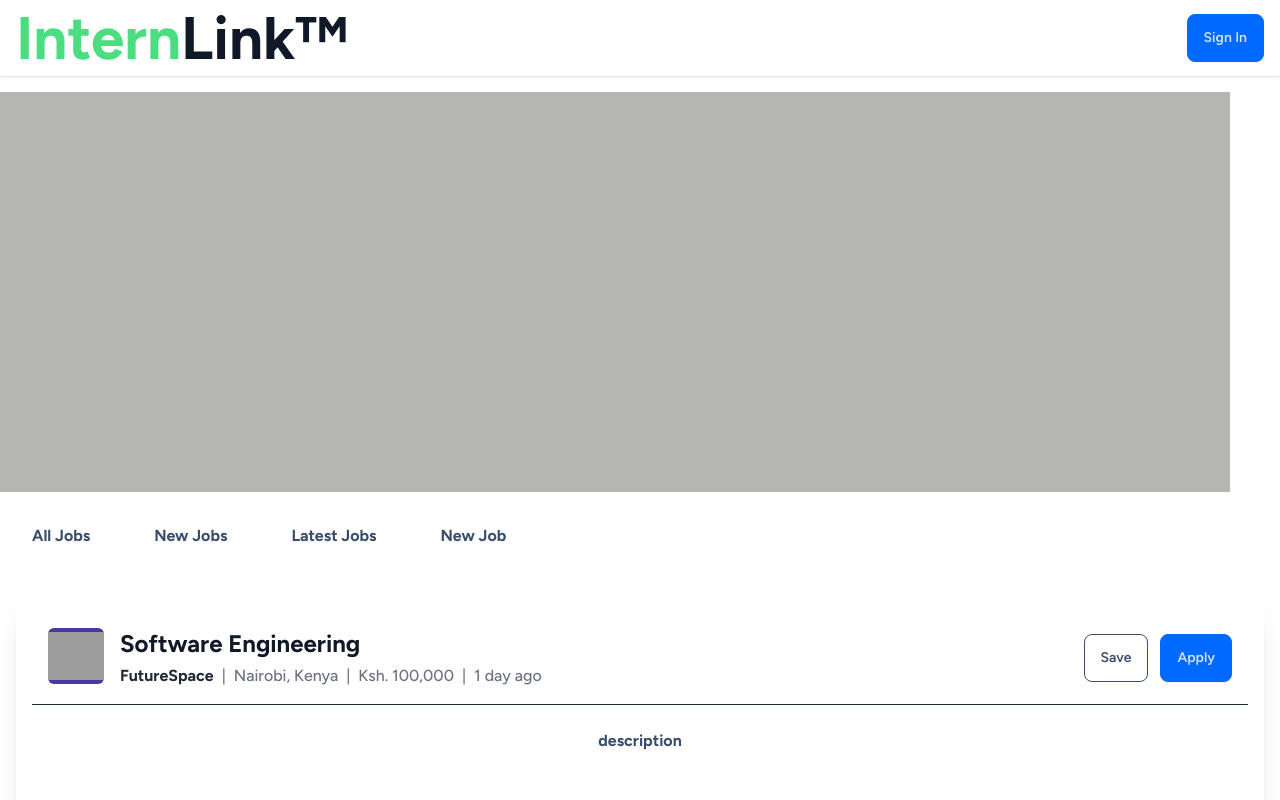
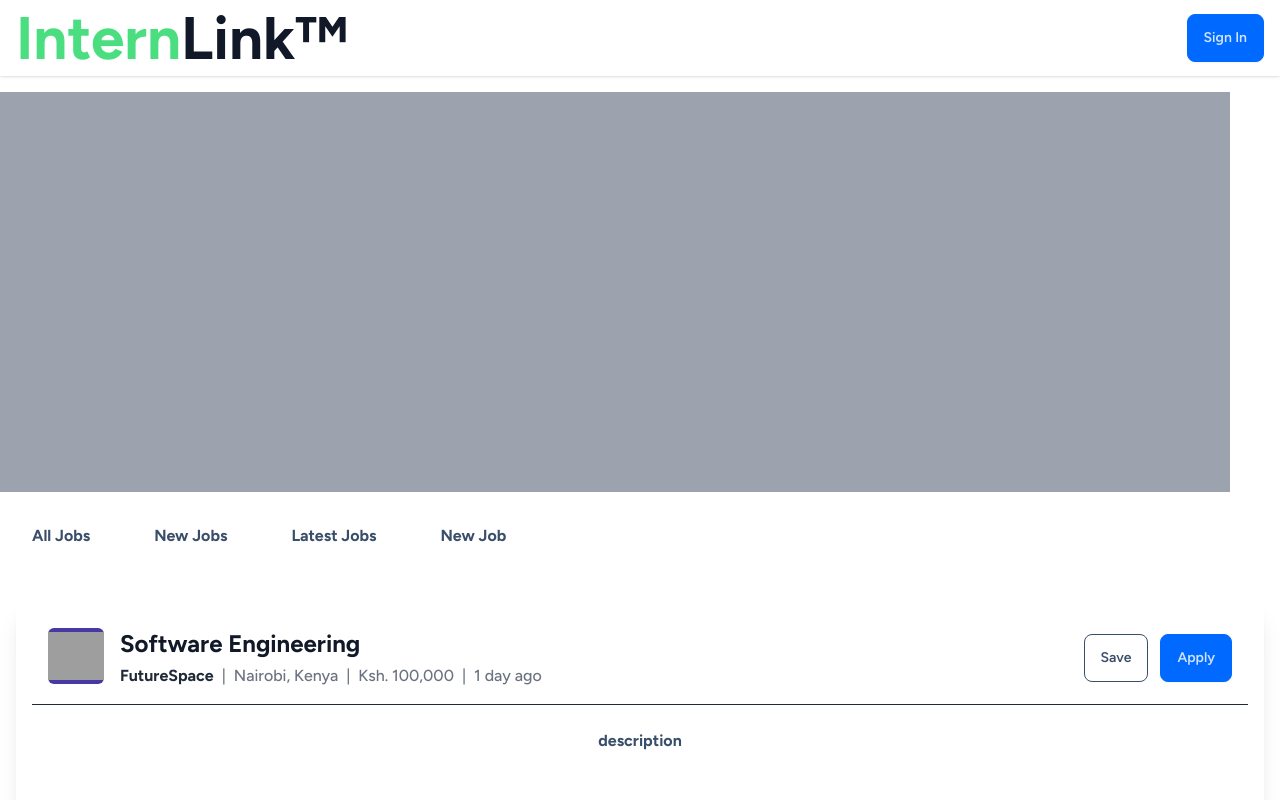
Before and after one commit to FutureSpace-Kenya/InternLink, a Next.js app: page /joblisting in a window 1280 px wide. Shown: the top 800 px of the page. Built offline with nearby package versions, Linux system fonts and the light colour scheme; grey boxes are pictures that could not be loaded.

Commit message:
Fixed a bug in JobListing

```diff
--- a/app/joblisting/page.js
+++ b/app/joblisting/page.js
@@ -7,19 +7,18 @@ import "daisyui/dist/full.css";
 export default function JobListing() {
   const [visibleJobId, setVisibleJobId] = useState(null);
 
+  const [currentPage, setCurrentPage] = useState(1);
+  const jobsPerPage = 10;
+  const indexOfLastJob = currentPage * jobsPerPage;
+  const indexOfFirstJob = indexOfLastJob - jobsPerPage;
+
   const toggleJobDetails = (jobId) => {
     setVisibleJobId(visibleJobId === jobId ? null : jobId);
   };
 
   return (
     <div>
-      <div
-        style={{
-          width: window.innerWidth - 50,
-          height: window.innerHeight / 2,
-          backgroundColor: "#B5B5B1",
-        }}
-      ></div>
+      <div className="w-[calc(100vw-50px)] h-[calc(50vh)] bg-gray-400"></div>
       <ul className="flex">
         <div className="m-5 p-3 cursor-pointer">
           <p className="font-bold hover:border-b-2 hover:border-blue-500 hover:transition hover:duration-400">
```
